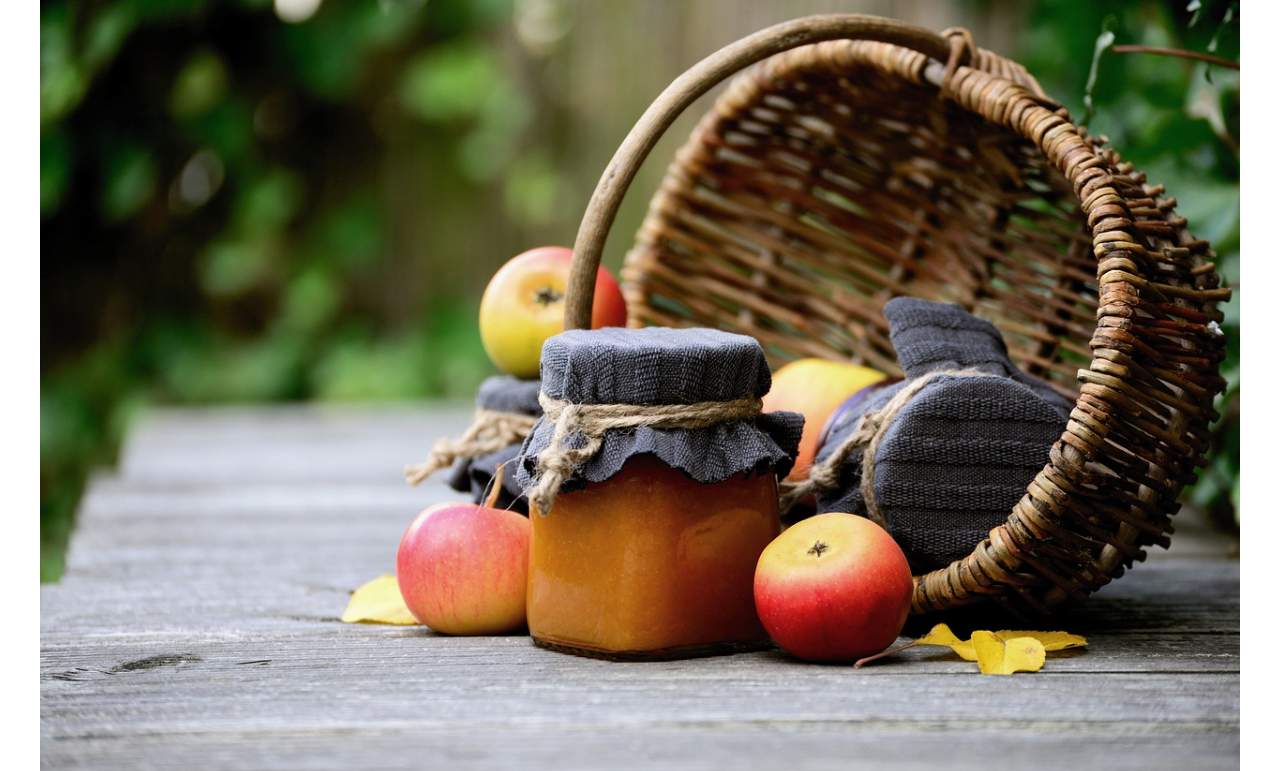
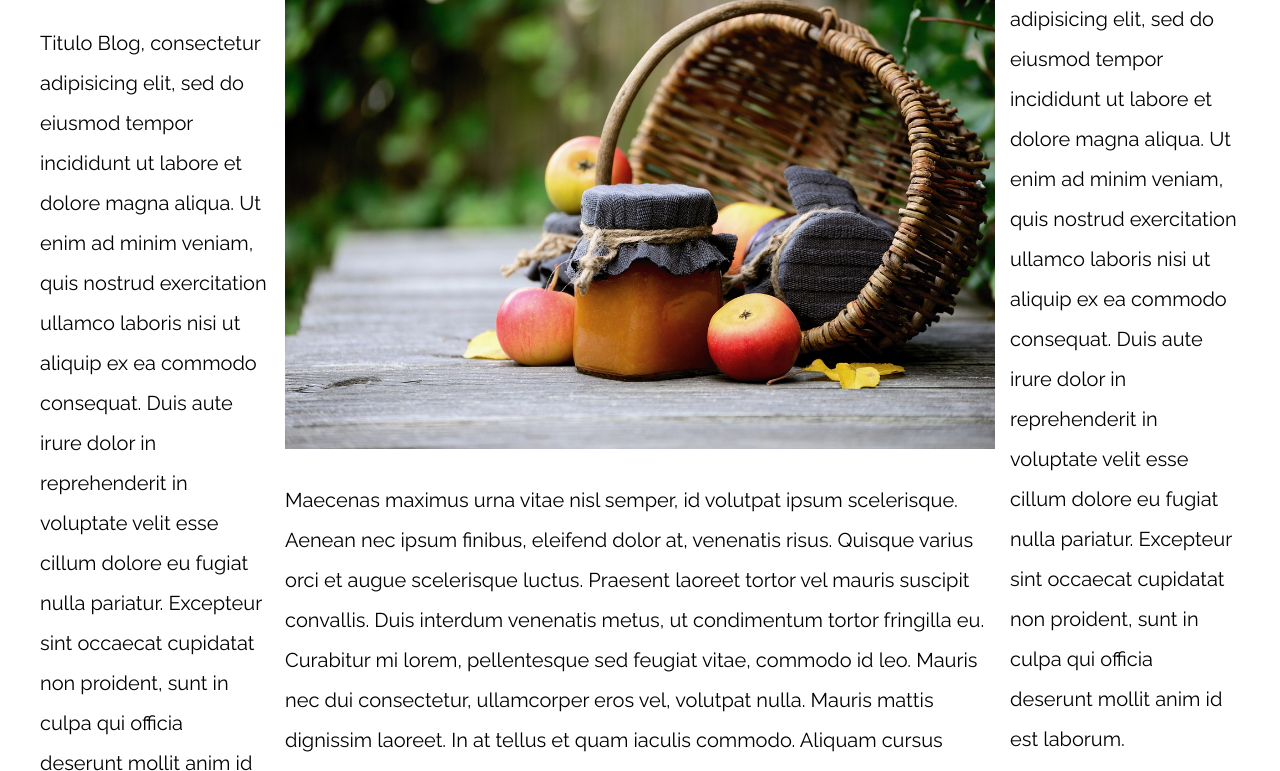
Before and after one commit to Man-Vazquez/Ejercicios-Patrones-de-Dise-o-Css-Grid-y-Flexbox, a plain HTML site: page 06-3columnas_flexbox/index.html in a window 1280 px wide. Shown: the part 158-929 px from the top of the page. Drawn offline with nearby package versions, Linux system fonts and the light colour scheme.

Commit message:
Terminacion de ejercicio 5-3columnas_css_grid y 6-3columnas_flexbox se agrego clase en contenedor padre y se agrego media querie en el css con propiedades de flexbox y css grid

```diff
--- a/05-3columnas_css_grid/css/styles.css
+++ b/05-3columnas_css_grid/css/styles.css
@@ -49,3 +49,40 @@ p {
 
 
 /** CODIGO AQUI **/
+@media (min-width: 768px) {
+    .contenedor-grid {
+        display: grid;
+        /* Checar para hacer esto mismo grid template areas para dibujar sencillo el layout */
+        grid-template-columns: 20% 60% 20%;
+        /* Con el grid auto flow el flujo se va a acomodar en las columnas */
+        grid-auto-flow: column;
+        column-gap: 2rem;
+    }
+
+    .contenido-principal {
+        grid-column: 2 / 3;
+    }
+
+    .sidebar-1 {
+        grid-column: 1 / 2;
+    }
+}
+
+/* Ejemplo de solucion 2 */
+
+/*
+@media (min-width: 768px) {
+    .contenedor-grid {
+        display: grid;
+        /* Checar para hacer esto mismo grid template areas para dibujar sencillo el layout */
+        /*grid-template-areas: "izquierda contenedor derecha";
+        grid-template-columns: 20% 60% 20%;
+        column-gap: 2rem;
+    }
+
+    .contenido-principal {
+        grid-area: contenedor;
+    }
+}
+
+*/
--- a/06-3columnas_flexbox/css/styles.css
+++ b/06-3columnas_flexbox/css/styles.css
@@ -48,3 +48,21 @@ p {
 }
 
 /** CODIGO AQUI **/
+@media (min-width: 768px) {
+    .contenedor-flex {
+        display: flex;
+        justify-content: space-between;
+    }
+
+    .contenido-principal {
+        flex-basis: calc(60% - 1rem);
+    }
+
+    .sidebar {
+        flex-basis: calc(20% - 1rem);
+    }
+
+    .asidebar-1 {
+        order: -1;
+    }
+}
--- a/06-3columnas_flexbox/index.html
+++ b/06-3columnas_flexbox/index.html
@@ -12,8 +12,8 @@
 
 <body>
 
-    <div class="contenedor">
-        <main>
+    <div class="contenedor contenedor-flex">
+        <main class="contenido-principal">
             <article>
                 <h1>Entrada del Blog</h1>
                 <img src="img/imagen1.jpg">
@@ -36,12 +36,12 @@
             </article>
         </main>
 
-        <aside>
+        <aside class="asidebar-1 sidebar">
             <h2>Sobre Nosotros</h2>
             <p>Titulo Blog, consectetur adipisicing elit, sed do eiusmod tempor incididunt ut labore et dolore magna aliqua. Ut enim ad minim veniam, quis nostrud exercitation ullamco laboris nisi ut aliquip ex ea commodo consequat. Duis aute irure dolor
                 in reprehenderit in voluptate velit esse cillum dolore eu fugiat nulla pariatur. Excepteur sint occaecat cupidatat non proident, sunt in culpa qui officia deserunt mollit anim id est laborum.</p>
         </aside>
-        <aside>
+        <aside class="asidebar-2 sidebar">
             <h2>Misión</h2>
             <p>Titulo Blog, consectetur adipisicing elit, sed do eiusmod tempor incididunt ut labore et dolore magna aliqua. Ut enim ad minim veniam, quis nostrud exercitation ullamco laboris nisi ut aliquip ex ea commodo consequat. Duis aute irure dolor
                 in reprehenderit in voluptate velit esse cillum dolore eu fugiat nulla pariatur. Excepteur sint occaecat cupidatat non proident, sunt in culpa qui officia deserunt mollit anim id est laborum.</p>
```
Also changed, not shown: 05-3columnas_css_grid/index.html (+4 -4 lines).
